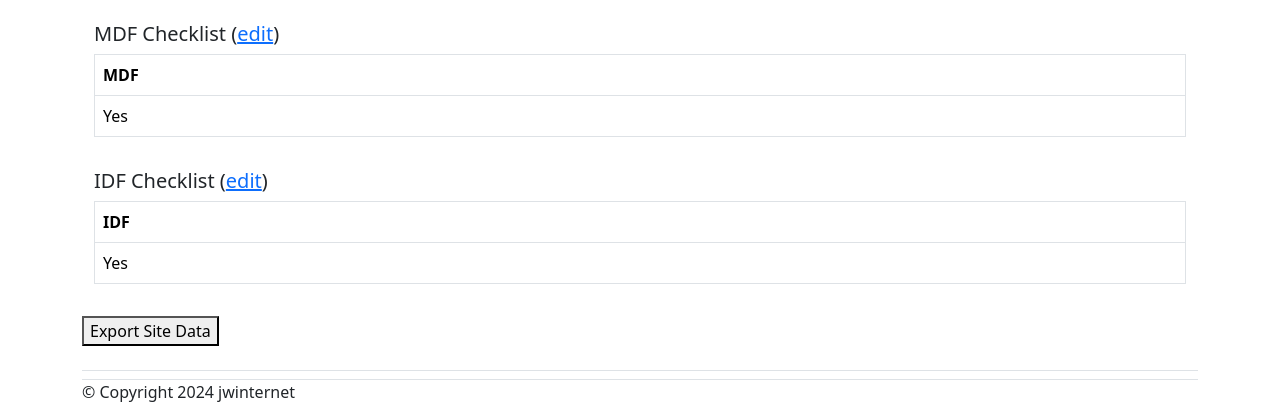
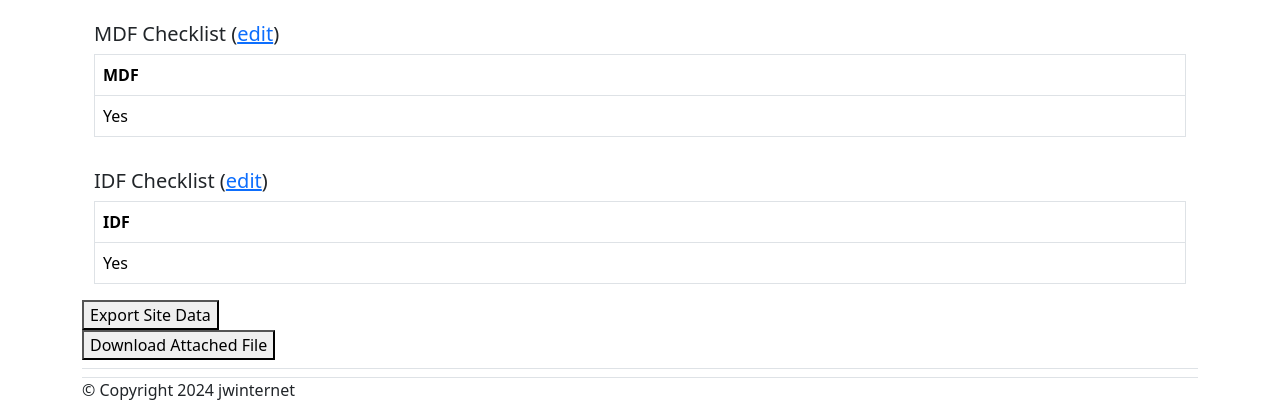
Before and after one commit to jwinternet/alpha_two, a Django app: page /sites/44/ in a window 1280 px wide. Shown: the part 696-1116 px from the top of the page. Run offline with Django 5.2, Linux system fonts and the light colour scheme; a user stored in the database is signed in; data comes from the database, SQL or seed files in the repository; both versions use the stored data as it was after the commit; parts of the project's set-up code (start-up, migrations or seed data) failed here and were passed over; some libraries are stand-ins or nearby versions.

Commit message:
Set up file downloads for already uploaded files.

```diff
--- /dev/null
+++ b/site_surveys/media/2024/03/31/export_site_1_WEoiRnJ.csv
@@ -0,0 +1,2 @@
+title,text,first_name,last_name,email,age,site_type
+N767,Something,Jared,Winter,jaredwinter2023@outlook.com,60,[]
--- /dev/null
+++ b/site_surveys/media/2024/03/31/export_site_K876_1.csv
@@ -0,0 +1,2 @@
+title,first_name,last_name,email,street_address,city,state,zip_code,site_type,front,back,left,right,router_one,router_two,switch_one,switch_two,server_one,server_two,mdf,idf
+K876,Elina,Winter,elinawinter2020@outlook.com,711 Westwood Dr,Gibsonia,PA,15044,,,,,,,,,,,,,
--- /dev/null
+++ b/site_surveys/media/2024/03/31/export_site_K876_1_eLqJ8cp.csv
@@ -0,0 +1,2 @@
+title,first_name,last_name,email,street_address,city,state,zip_code,site_type,front,back,left,right,router_one,router_two,switch_one,switch_two,server_one,server_two,mdf,idf
+K876,Elina,Winter,elinawinter2020@outlook.com,711 Westwood Dr,Gibsonia,PA,15044,,,,,,,,,,,,,
--- a/site_surveys/templates/site_surveys/site.html
+++ b/site_surveys/templates/site_surveys/site.html
@@ -148,10 +148,18 @@
                 </table>
             </div>
         </div>
-        <p>
-            <div><a href="{% url 'site_surveys:export_site' site.id %}">
-                <button type="button" class="button">Export Site Data</button></a></div>
-        </p>
+        <div>
+            <a href="{% url 'site_surveys:export_site' site.id %}">
+                <button type="button" class="button">Export Site Data</button>
+            </a>
+        </div>
+        <div>
+            {% if site.file_upload %}
+                <a href="{% url 'site_surveys:download_file' site.id %}">
+                    <button type="button" class="button">Download Attached File</button>
+                </a>
+            {% endif %}
+        </div>
 
     {% endblock page_header %}
 
--- a/site_surveys/urls.py
+++ b/site_surveys/urls.py
@@ -28,5 +28,6 @@ urlpatterns = [
     path("idf_checklist/<int:site_id>/", views.idf_checklist, name="idf_checklist"),
     path('export_all_sites/', views.export_all_sites, name='export_all_sites'),
     path('export_site/<int:site_id>/', views.export_site, name='export_site'),
+    path('download_file/<int:site_id>/', views.download_file, name='download_file'),
     path('search_results/', views.SearchResultsView.as_view(), name='search_results'),
 ]
--- a/site_surveys/views.py
+++ b/site_surveys/views.py
@@ -1,7 +1,7 @@
 #!/usr/bin/python3.12
 from django.shortcuts import render, redirect, get_object_or_404
 from django.contrib.auth.decorators import login_required
-from django.http import HttpResponse
+from django.http import HttpResponse, FileResponse
 from django.core.paginator import Paginator, EmptyPage, PageNotAnInteger
 from django.views.generic import ListView
 from django.db.models import Q
@@ -88,7 +88,7 @@ def edit_site(request, site_id):
 
     else:
         # POST data submitted; process data.
-        site_form = SiteForm(instance=site, data=request.POST)
+        site_form = SiteForm(instance=site, data=request.POST, files=request.FILES)
         if site_form.is_valid():
             site_form.save()
             context = {"site": site}
@@ -110,7 +110,7 @@ def photo_checklist(request, site_id):
 
     else:
         # POST data submitted; process data.
-        photo_form = PhotoForm(instance=site, data=request.POST)
+        photo_form = PhotoForm(instance=site, data=request.POST, files=request.FILES)
         if photo_form.is_valid():
             photo_form.save()
             context = {"site": site}
@@ -132,7 +132,7 @@ def network_checklist(request, site_id):
 
     else:
         # POST data submitted; process data.
-        network_form = NetworkForm(instance=site, data=request.POST)
+        network_form = NetworkForm(instance=site, data=request.POST, files=request.FILES)
         if network_form.is_valid():
             network_form.save()
             context = {"site": site}
@@ -154,7 +154,7 @@ def server_checklist(request, site_id):
 
     else:
         # POST data submitted; process data.
-        server_form = ServerForm(instance=site, data=request.POST)
+        server_form = ServerForm(instance=site, data=request.POST, files=request.FILES)
         if server_form.is_valid():
             server_form.save()
             context = {"site": site}
@@ -176,7 +176,7 @@ def mdf_checklist(request, site_id):
 
     else:
         # POST data submitted; process data.
-        mdf_form = MDFForm(instance=site, data=request.POST)
+        mdf_form = MDFForm(instance=site, data=request.POST, files=request.FILES)
         if mdf_form.is_valid():
             mdf_form.save()
             context = {"site": site}
@@ -198,7 +198,7 @@ def idf_checklist(request, site_id):
 
     else:
         # POST data submitted; process data.
-        idf_form = IDFForm(instance=site, data=request.POST)
+        idf_form = IDFForm(instance=site, data=request.POST, files=request.FILES)
         if idf_form.is_valid():
             idf_form.save()
             context = {"site": site}
@@ -288,6 +288,12 @@ def export_site(request, site_id):
 
 
 @login_required
+def download_file(request, site_id):
+    site = get_object_or_404(Site, id=site_id)
+    return FileResponse(site.file_upload.open(), as_attachment=True,)
+
+
+@login_required
 def useful_links(request):
     return render(request, "site_surveys/useful_links.html")
 
```
Also changed, not shown: db.sqlite3.
